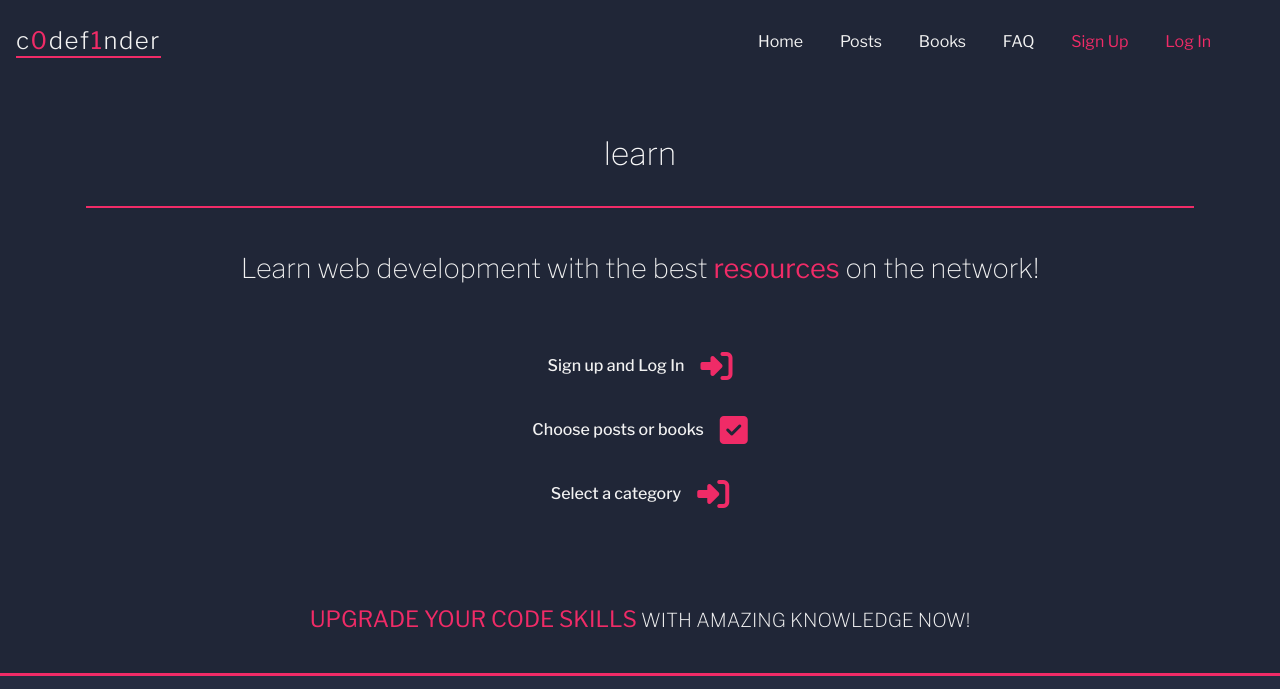
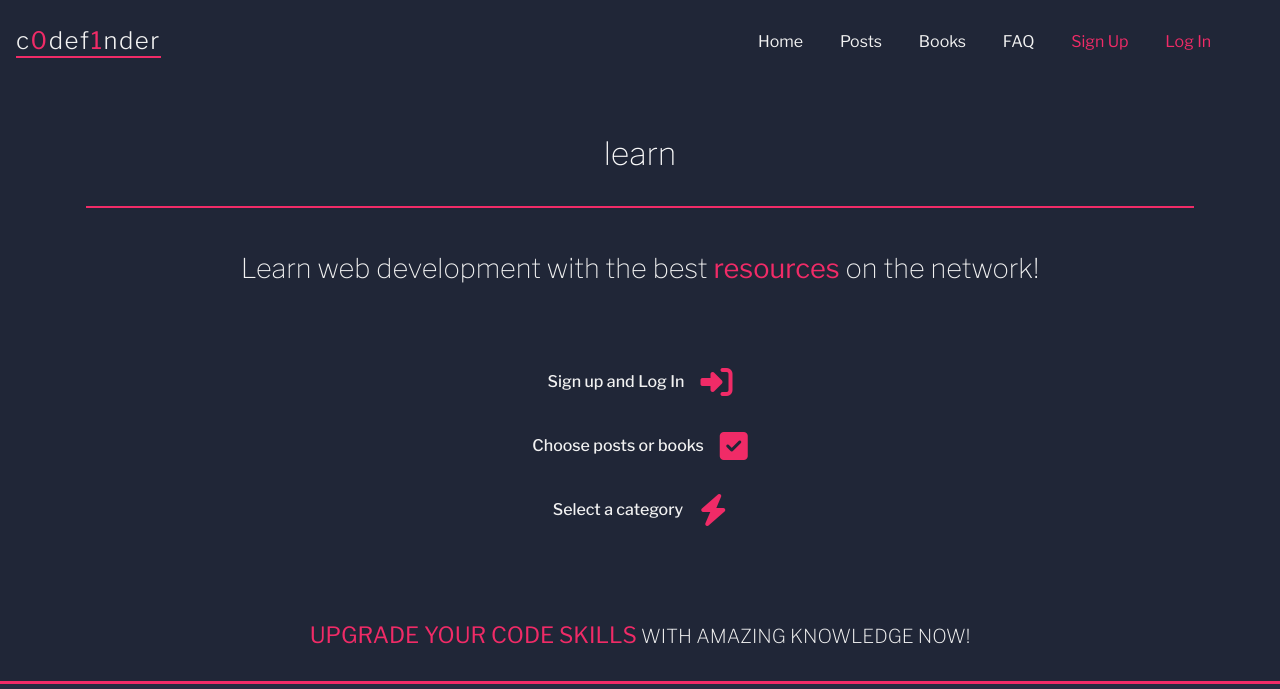
Before and after one commit to paniaguaadrian/c0def1nder, a plain HTML site: page index.html in a window 1280 px wide. Shown: the top 689 px of the page. Drawn offline with nearby package versions, Linux system fonts and the light colour scheme.

Commit message:
Fixed issue at hero style from home

```diff
--- a/app/scss/_hero.scss
+++ b/app/scss/_hero.scss
@@ -29,7 +29,7 @@
 }
 
 .how_works_container {
-  margin: 3rem 2rem 4rem 2rem;
+  margin: 4rem 2rem 4rem 2rem;
   display: flex;
   text-align: center;
   flex-direction: column;
@@ -64,7 +64,7 @@
   display: flex;
   flex-direction: column;
   text-align: center;
-  margin: 2rem 1rem 2.5rem 1rem;
+  margin: 2rem 1rem 2rem 1rem;
 }
 .rock_text {
   font-size: 1.2rem;
--- a/index.html
+++ b/index.html
@@ -278,7 +278,7 @@
         </div>
         <div class="how_works_option">
           <h1 class="how_works_text">Select a category</h1>
-          <i class="fas fa-sign-in-alt how_works_image"></i>
+          <i class="fas fa-bolt how_works_image"></i>
         </div>
       </div>
       <div class="rock_container">
```
Also changed, not shown: app/scss/style.css, 1 other file.
